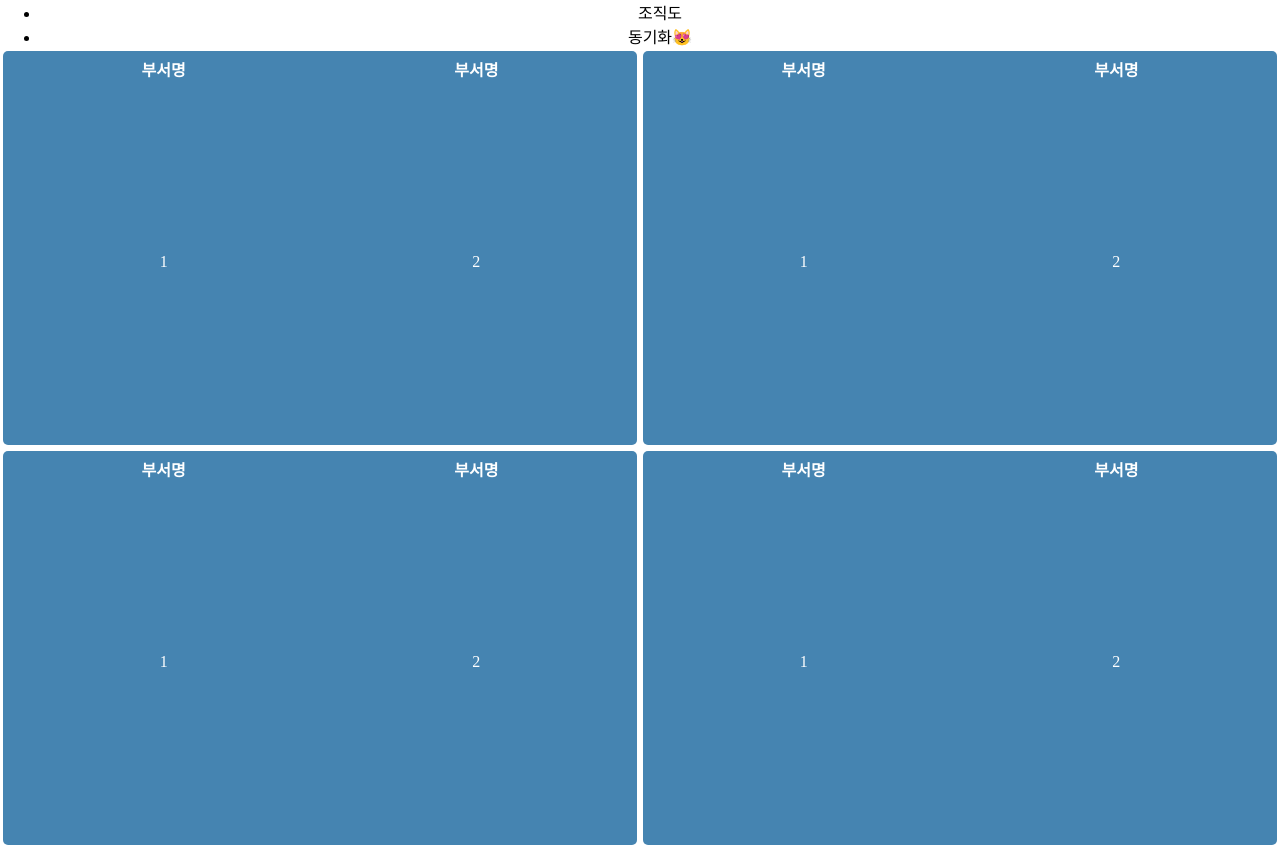
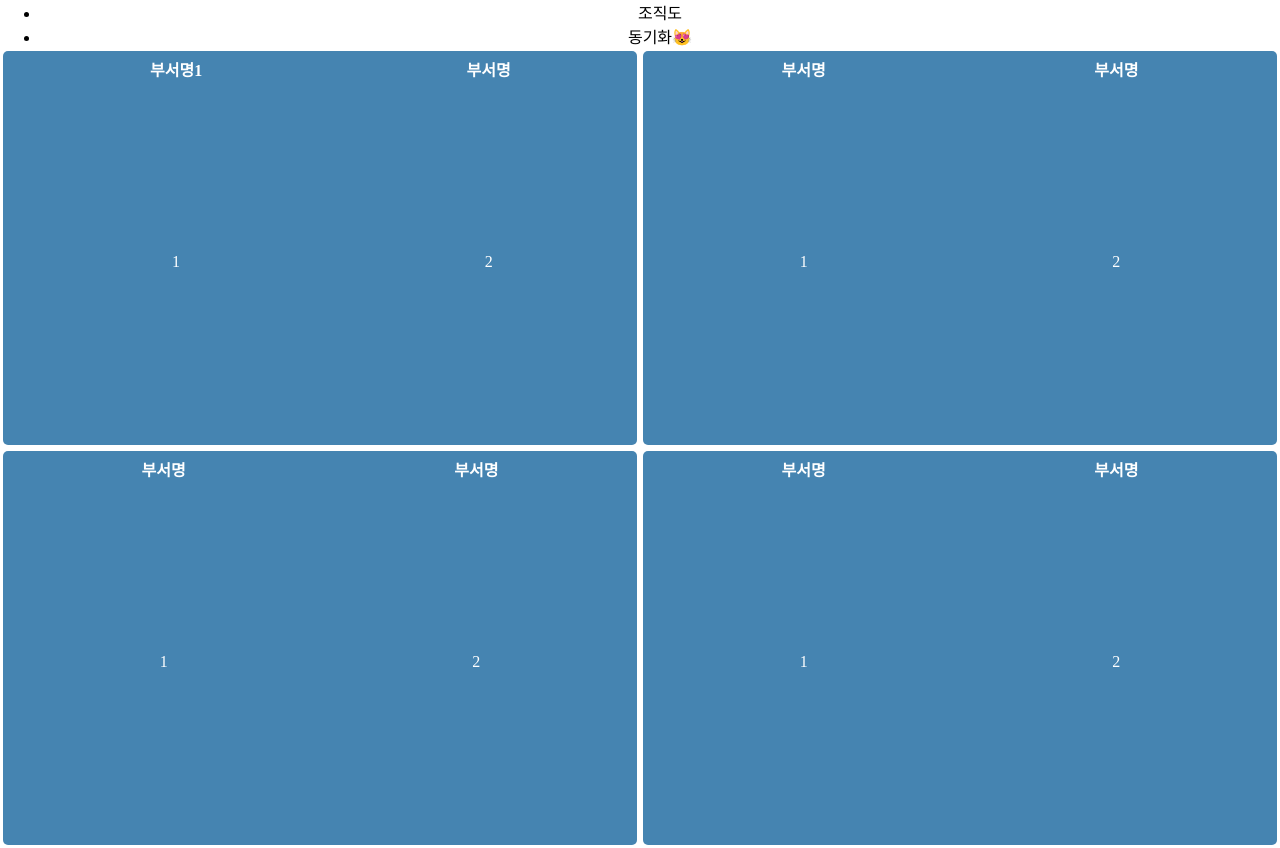
Before and after one commit to Heungno/study, a plain HTML site: page coordinates/index.html in a window 1280 px wide. Drawn offline with Linux system fonts and the light colour scheme.

Commit message:
복구루

```diff
--- a/coordinates/index.html
+++ b/coordinates/index.html
@@ -15,7 +15,7 @@
     <div class="container">
       <table class="item">
         <thead>
-          <th>부서명</th>
+          <th>부서명1</th>
           <th>부서명</th>
         </thead>
         <tbody>
```
